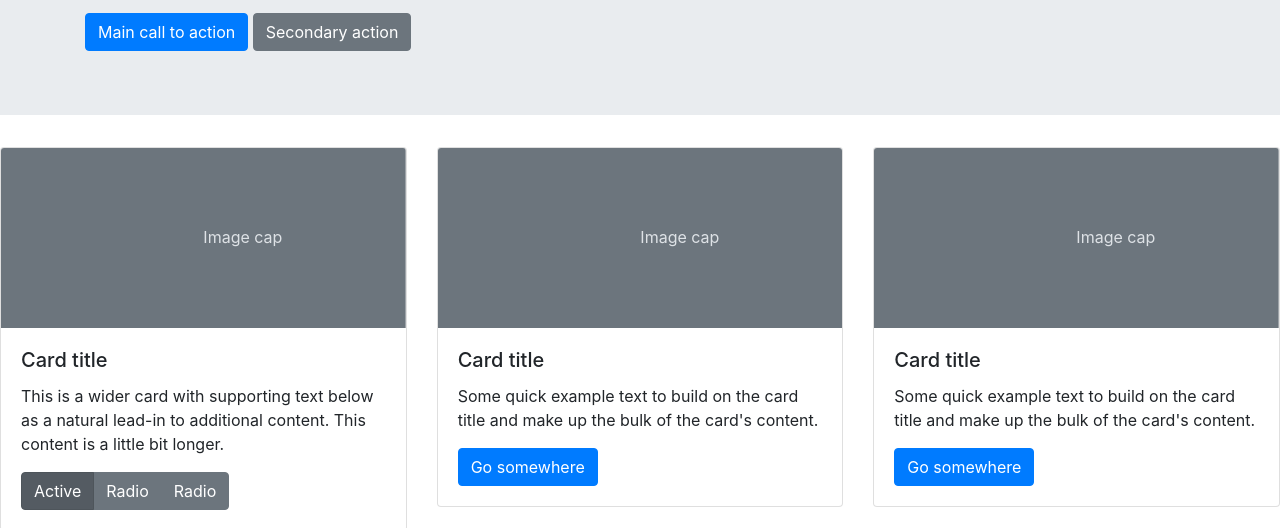
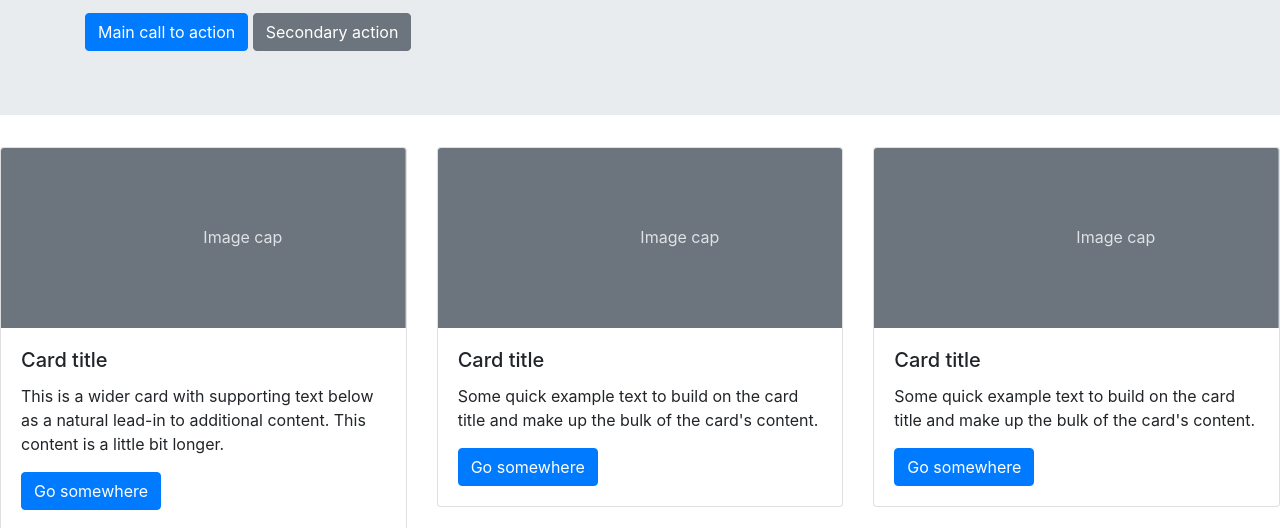
Before and after one commit to letrungtin09/-DuAnGit, a plain HTML site: page index.html in a window 1280 px wide. Shown: the part 258-786 px from the top of the page. Drawn offline with nearby package versions, Linux system fonts and the light colour scheme.

Commit message:
Revert "update button"
This reverts commit d5854ac6a70ccf8369c31b69f59cf85dc038dfa9.

```diff
--- a/index.html
+++ b/index.html
@@ -49,17 +49,7 @@
           <div class="card-body">
             <h5 class="card-title">Card title</h5>
             <p class="card-text">This is a wider card with supporting text below as a natural lead-in to additional content. This content is a little bit longer.</p>
-            <div class="btn-group btn-group-toggle" data-toggle="buttons">
-              <label class="btn btn-secondary active">
-                <input type="radio" name="options" id="option1" checked> Active
-              </label>
-              <label class="btn btn-secondary">
-                <input type="radio" name="options" id="option2"> Radio
-              </label>
-              <label class="btn btn-secondary">
-                <input type="radio" name="options" id="option3"> Radio
-              </label>
-            </div>
+            <a href="#" class="btn btn-primary">Go somewhere</a>
           </div>
         </div>
       </div>
```
